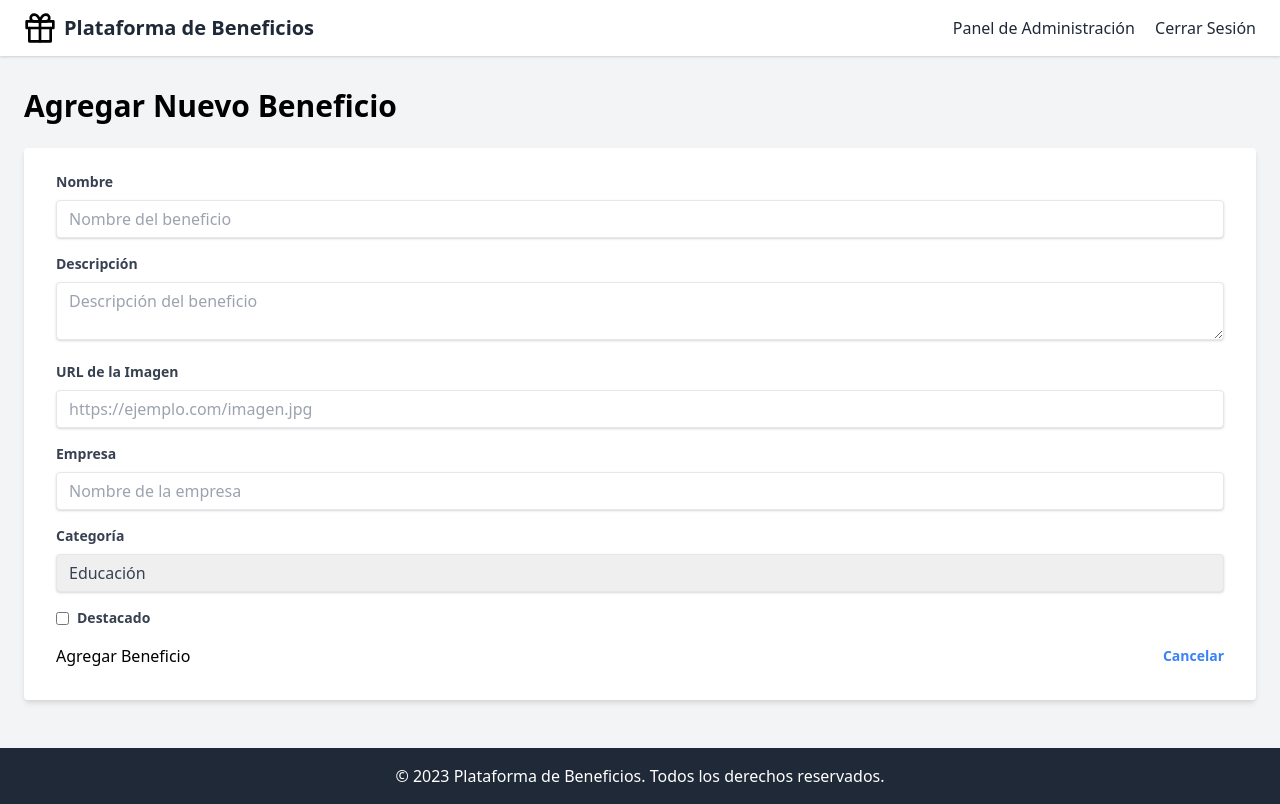
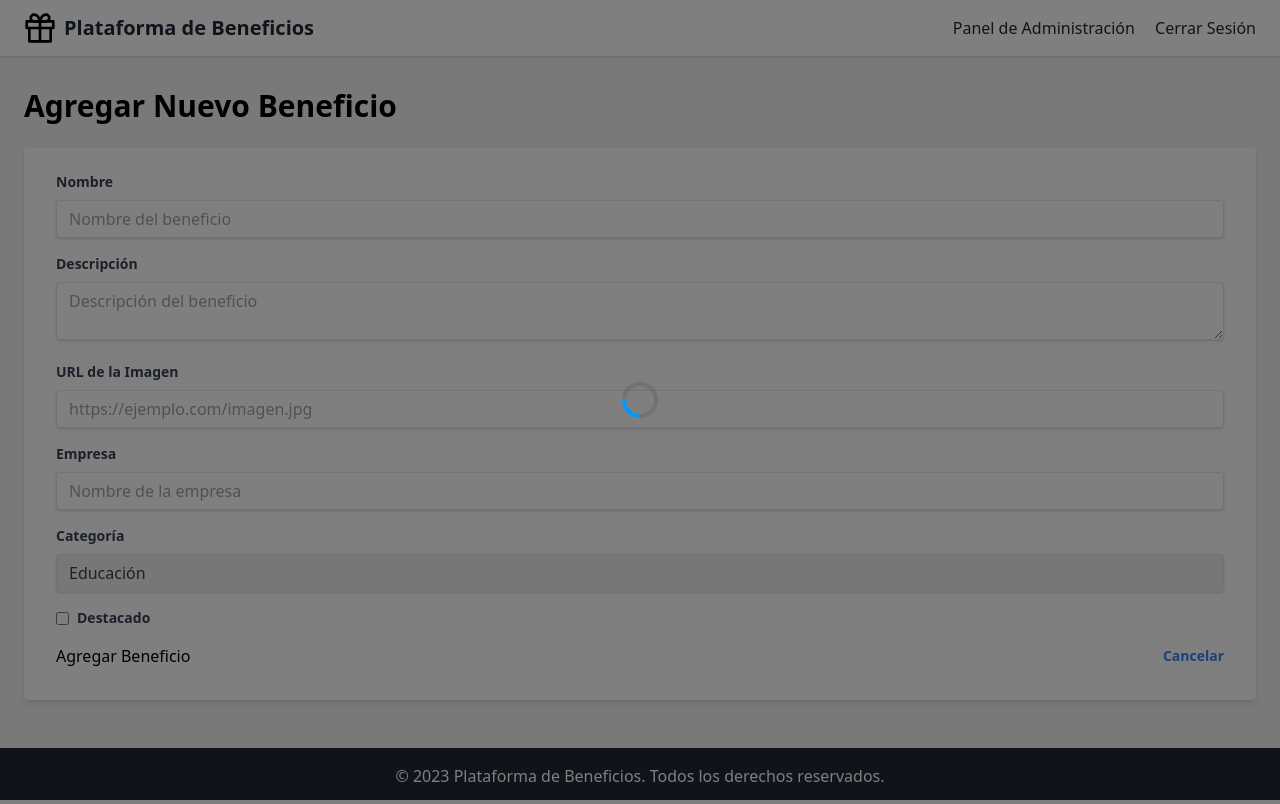
Before and after one commit to aeiberra/BenefitHub, a Flask app: page /admin/benefit/add in a window 1280 px wide. Run offline with Flask 3, Linux system fonts and the light colour scheme; a user stored in the database is signed in.

Commit message:
Agent query: Can you navigate between different pages and see a loading icon appear during the transition?

```diff
--- a/app/static/css/tailwind.css
+++ b/app/static/css/tailwind.css
@@ -12,3 +12,35 @@
 .btn-danger {
     @apply bg-red-500 hover:bg-red-600 text-white font-bold py-2 px-4 rounded;
 }
+
+/* Loading spinner */
+.spinner {
+    border: 4px solid rgba(0, 0, 0, 0.1);
+    width: 36px;
+    height: 36px;
+    border-radius: 50%;
+    border-left-color: #09f;
+    animation: spin 1s ease infinite;
+}
+
+@keyframes spin {
+    0% {
+        transform: rotate(0deg);
+    }
+    100% {
+        transform: rotate(360deg);
+    }
+}
+
+#loading {
+    position: fixed;
+    top: 0;
+    left: 0;
+    right: 0;
+    bottom: 0;
+    background-color: rgba(0, 0, 0, 0.5);
+    display: flex;
+    justify-content: center;
+    align-items: center;
+    z-index: 9999;
+}
--- a/templates/base.html
+++ b/templates/base.html
@@ -36,6 +36,11 @@
         </div>
     </footer>
 
+    <!-- Loading icon -->
+    <div id="loading" class="hidden">
+        <div class="spinner"></div>
+    </div>
+
     <script src="{{ url_for('static', filename='js/main.js') }}"></script>
     {% block extra_js %}{% endblock %}
 </body>
```
Also changed, not shown: app/static/js/main.js (+49 -0 lines), instance/app.db.
